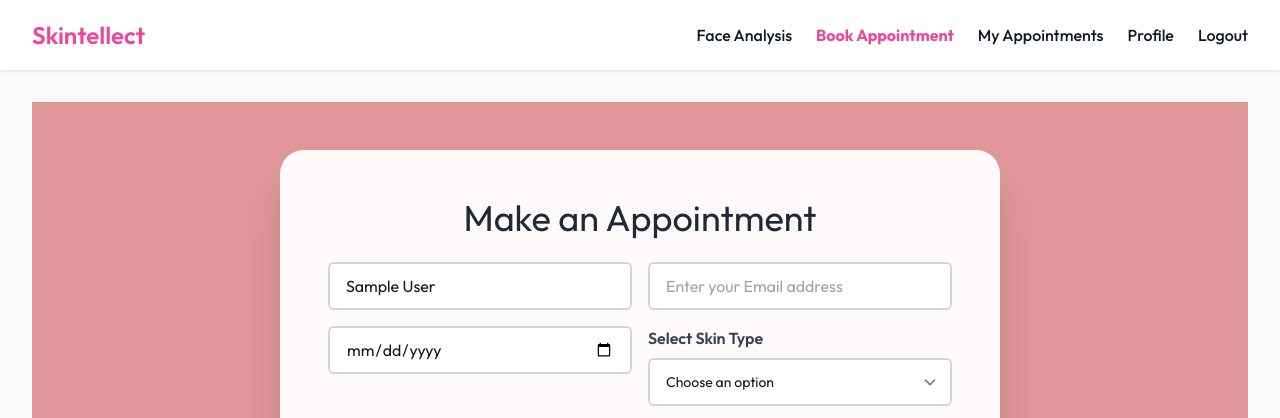
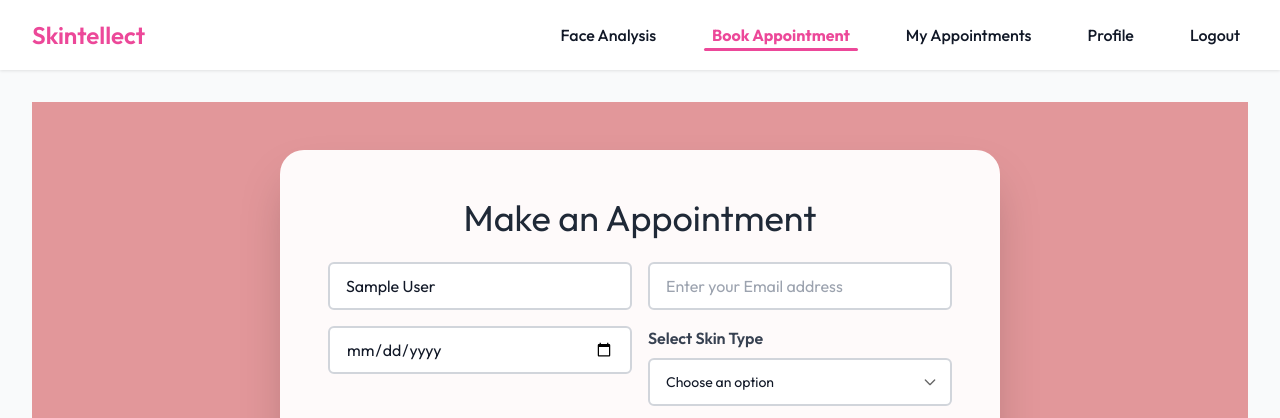
Before and after one commit to sudo-Harshk/SkinTellect, a Flask app: page /bookappointment in a window 1280 px wide. Shown: the top 418 px of the page. Run offline with Flask 3, Linux system fonts and the light colour scheme; the visitor is signed in with stand-in values (Sample User, id 1); some libraries are stand-ins or nearby versions.

Commit message:
nav bar fixed

```diff
--- a/static/css/style.css
+++ b/static/css/style.css
@@ -1,6 +1,5 @@
 /* Font Imports */
 @import url('https://fonts.googleapis.com/css2?family=Outfit:wght@100..900&display=swap');
-
 /* Base Styles */
 :root {
   --primary: #ec4899; /* rose-500 */
@@ -465,3 +464,22 @@ select:focus {
 .input-icon input {
   padding-left: 2.5rem;
 }
+
+nav .nav-link,
+nav .nav-link:hover,
+nav .nav-link:focus,
+nav a.nav-link,
+nav a.nav-link:hover,
+nav a.nav-link:focus {
+  transform: none !important;
+  font-size: inherit !important;
+  transition: none !important;
+  box-shadow: none !important;
+  background: none !important;
+  text-decoration: none !important;
+}
+
+nav .nav-link:hover,
+nav a.nav-link:hover {
+  color: var(--primary) !important;
+}
--- a/templates/layout.html
+++ b/templates/layout.html
@@ -9,6 +9,7 @@
   <script src="https://cdn.tailwindcss.com"></script>
   <link rel="stylesheet" href="https://cdnjs.cloudflare.com/ajax/libs/font-awesome/6.5.0/css/all.min.css">
   <link rel="stylesheet" href="{{ url_for('static', filename='css/style.css') }}">
+  <script src="https://cdnjs.cloudflare.com/ajax/libs/gsap/3.12.5/gsap.min.js"></script>
 
   <style>
     :root {
@@ -57,55 +58,51 @@
 
     .nav-links {
       display: flex;
-      gap: 1.5rem;
+      gap: 2.5rem;
       align-items: center;
     }
 
-    nav .nav-links a,
-    nav .nav-links a:visited,
-    nav .nav-links a:active {
+    nav .nav-link {
+      position: relative;
       color: var(--text-primary);
+      text-decoration: none;
       font-weight: 500;
-      text-decoration: none;
+      padding: 0 0.5rem;
       background: none;
-      box-shadow: none;
+      border: none;
       border-radius: 0;
-      padding: 0;
-      border: none;
-      transition: none;
+      transition: color 0.2s;
+      display: inline-block;
     }
 
-    nav .nav-links a:hover {
-      color: var(--text-primary);
-      background: none;
-      text-decoration: none;
-      box-shadow: none;
-      border: none;
+    nav .nav-link .nav-underline {
+      position: absolute;
+      left: 0;
+      bottom: -4px;
+      width: 0;
+      height: 3px;
+      background: var(--primary);
+      border-radius: 2px;
+      transition: none;
+      pointer-events: none;
     }
 
-    nav .nav-links a.active {
+    nav .nav-link:hover,
+    nav .nav-link:focus {
+      color: var(--primary);
+    }
+
+    nav .nav-link.active {
       color: var(--primary);
       font-weight: 700;
-      background: none;
-      box-shadow: none;
-      border: none;
     }
 
-    nav .nav-links a.no-hover:hover {
-      color: inherit !important;
-      font-weight: inherit !important;
-      text-decoration: none !important;
-      background: none !important;
-      box-shadow: none !important;
-      border-bottom: none !important;
+    nav .nav-link.active .nav-underline {
+      width: 100% !important;
+      height: 3px;
+      background: var(--primary);
     }
 
-    /*
-    .nav-links a::after,
-    .nav-links a:hover::after {
-      content: none !important;
-      display: none !important;
-    }
 
     /* Toast */
     #toast-container {
@@ -212,43 +209,18 @@
     <ul class="nav-links">
       {% if session.username %}
         {% if session.username == 'doctor' %}
-          <li><a href="{{ url_for('doctor') }}">Dashboard</a></li>
-          <li><a href="{{ url_for('allappoint') }}">Appointments</a></li>
+          <li><a href="{{ url_for('doctor') }}" class="nav-link{% if request.path == url_for('doctor') %} active{% endif %}">Dashboard<span class="nav-underline"></span></a></li>
+          <li><a href="{{ url_for('allappoint') }}" class="nav-link{% if request.path == url_for('allappoint') %} active{% endif %}">Appointments<span class="nav-underline"></span></a></li>
         {% else %}
-          <li>
-            <a href="{{ url_for('predict') }}"
-               class="no-hover {% if request.path == url_for('predict') %}active{% endif %}">
-               Face Analysis
-            </a>
-          </li>
-          <li>
-            <a href="{{ url_for('bookappointment') }}"
-               class="no-hover {% if request.path == url_for('bookappointment') %}active{% endif %}">
-               Book Appointment
-            </a>
-          </li>
-          <li>
-            <a href="{{ url_for('userappoint') }}"
-               class="no-hover {% if request.path == url_for('userappoint') %}active{% endif %}">
-               My Appointments
-            </a>
-          </li>
-          <li>
-            <a href="{{ url_for('profile') }}"
-               class="no-hover {% if request.path == url_for('profile') %}active{% endif %}">
-               Profile
-            </a>
-          </li>
-          <li>
-            <a href="{{ url_for('logout') }}"
-               class="no-hover {% if request.path == url_for('logout') %}active{% endif %}">
-               Logout
-            </a>
-          </li>
+          <li><a href="{{ url_for('predict') }}" class="nav-link{% if request.path == url_for('predict') %} active{% endif %}">Face Analysis<span class="nav-underline"></span></a></li>
+          <li><a href="{{ url_for('bookappointment') }}" class="nav-link{% if request.path == url_for('bookappointment') %} active{% endif %}">Book Appointment<span class="nav-underline"></span></a></li>
+          <li><a href="{{ url_for('userappoint') }}" class="nav-link{% if request.path == url_for('userappoint') %} active{% endif %}">My Appointments<span class="nav-underline"></span></a></li>
+          <li><a href="{{ url_for('profile') }}" class="nav-link{% if request.path == url_for('profile') %} active{% endif %}">Profile<span class="nav-underline"></span></a></li>
+          <li><a href="{{ url_for('logout') }}" class="nav-link{% if request.path == url_for('logout') %} active{% endif %}">Logout<span class="nav-underline"></span></a></li>
         {% endif %}
       {% else %}
-        <li><a href="{{ url_for('login') }}">Login</a></li>
-        <li><a href="{{ url_for('register') }}">Register</a></li>
+        <li><a href="{{ url_for('login') }}" class="nav-link{% if request.path == url_for('login') %} active{% endif %}">Login<span class="nav-underline"></span></a></li>
+        <li><a href="{{ url_for('register') }}" class="nav-link{% if request.path == url_for('register') %} active{% endif %}">Register<span class="nav-underline"></span></a></li>
       {% endif %}
     </ul>
   </nav>
@@ -291,6 +263,24 @@
         setTimeout(() => toast.remove(), 300);
       });
     });
+
+    document.querySelectorAll('.nav-link').forEach(link => {
+      const underline = link.querySelector('.nav-underline');
+      link.addEventListener('mouseenter', () => {
+        gsap.to(underline, { width: '100%', duration: 0.3, ease: 'power2.out' });
+      });
+      link.addEventListener('mouseleave', () => {
+        if (!link.classList.contains('active')) {
+          gsap.to(underline, { width: 0, duration: 0.3, ease: 'power2.in' });
+        }
+      });
+      // On page load, set underline for active link
+      if (link.classList.contains('active')) {
+        gsap.set(underline, { width: '100%' });
+      } else {
+        gsap.set(underline, { width: 0 });
+      }
+    });
   </script>
 </body>
 </html>
```
